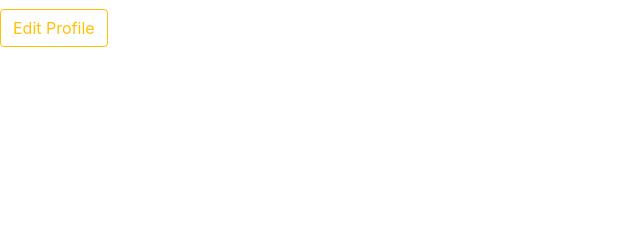
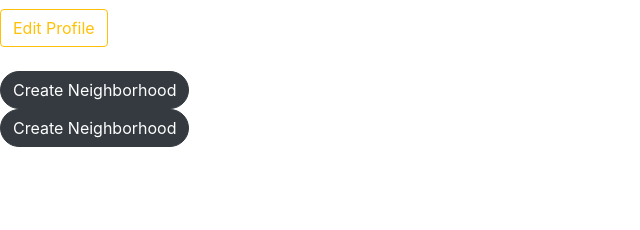
Before and after one commit to lizgi/Hood-Watch, a Django app: page /profile/ in a window 1280 px wide. Shown: the part 570-800 px from the top of the page, without its empty margins (0-640 px from the left). Run offline with Django 3.2, Linux system fonts and the light colour scheme; the visitor is signed in with stand-in values (Sample User, id 1); data comes from the database, SQL or seed files in the repository; some libraries are stand-ins or nearby versions; some web fonts are replaced.

Commit message:
loop buttons

```diff
--- a/hoodapp/templates/profile.html
+++ b/hoodapp/templates/profile.html
@@ -34,6 +34,7 @@
             </div>
         </div>
     </div>
+
    </section>
    <div class="details">
     <div class="first">
@@ -47,6 +48,16 @@
       {% endif %}
 
     </div>
+    <div>
+        <a href="{%url 'create_hood'  %}"  class="btn btn-outline-dark bg-dark text-white rounded-pill">
+         Create Neighborhood
+        </a>
+    </div>
+    <div>
+        <a href="{%url 'create_post'  %}"  class="btn btn-outline-dark bg-dark text-white rounded-pill">
+         Create Neighborhood
+        </a>
+    </div>
 </div>
 
 
```
